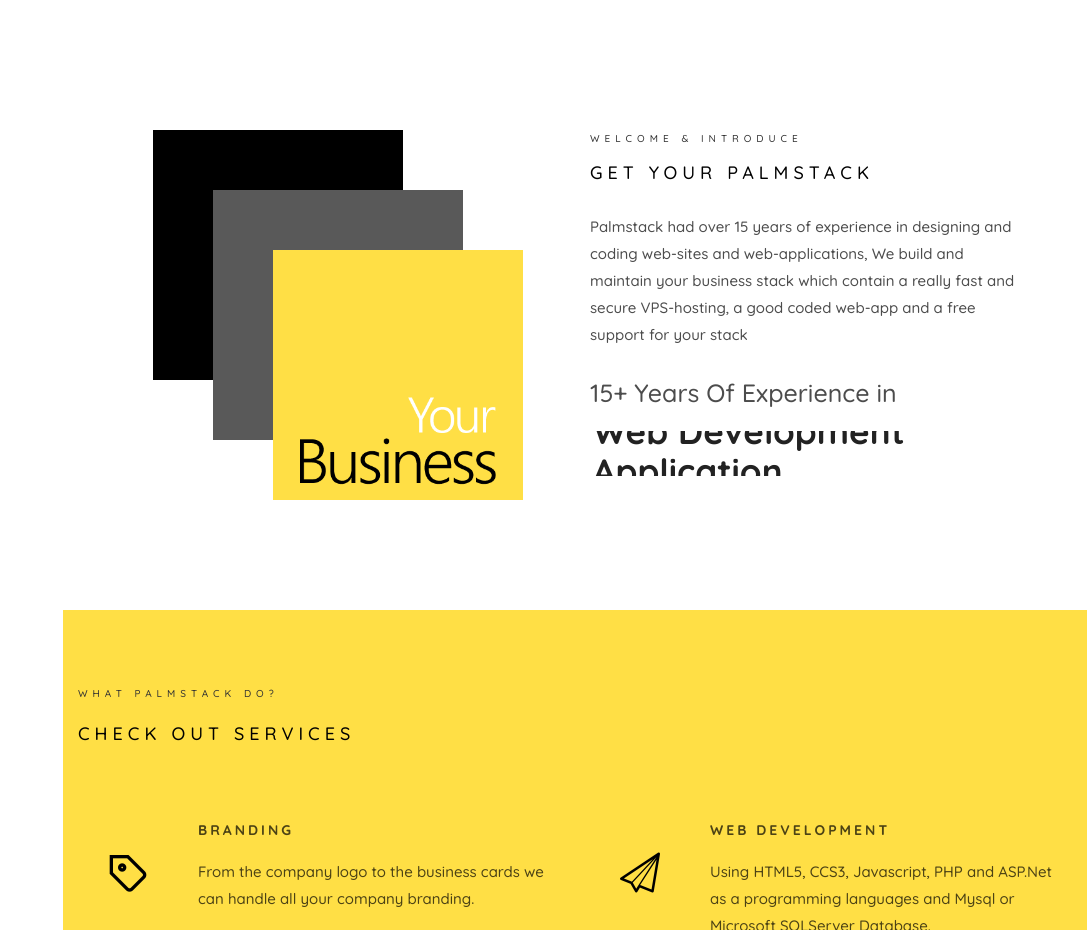
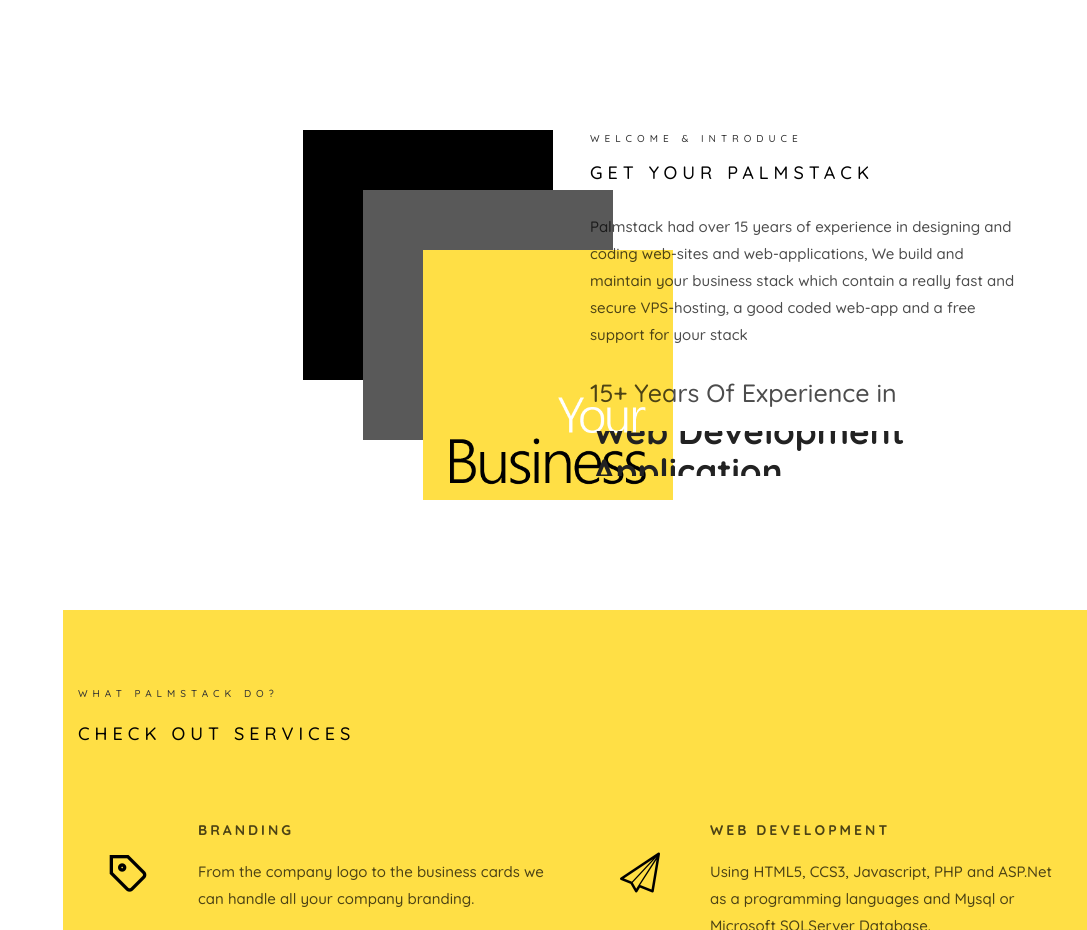
Before and after one commit to engahmadx/palmstack, a plain HTML site: page index.html in a window 1280 px wide. Shown: the part 880-1810 px from the top of the page, without its empty margins (193-1280 px from the left). Drawn offline with Linux system fonts and the light colour scheme; files whose address does not match are found by name.

Commit message:
Update style.css

```diff
--- a/css/style.css
+++ b/css/style.css
@@ -593,7 +593,7 @@
   }
 }
 
-.about-img,
+.-img,
 .about-img-2 .about-img-3 {
   /*background-size: cover;*/
   background-position: center center;
@@ -642,7 +642,7 @@
 .about-img {
   width: 250px;
   height: 250px;
-  margin-left: 5em;
+  margin-left: 15em;
 }
 
 .about-img .about-img-2 {
```
